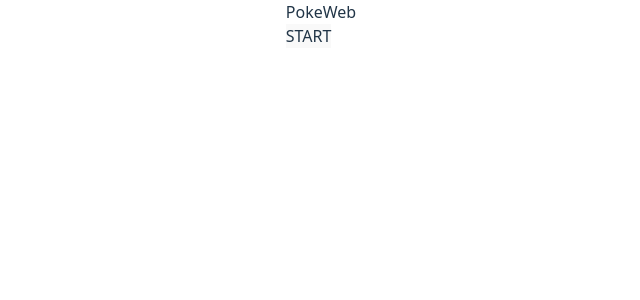
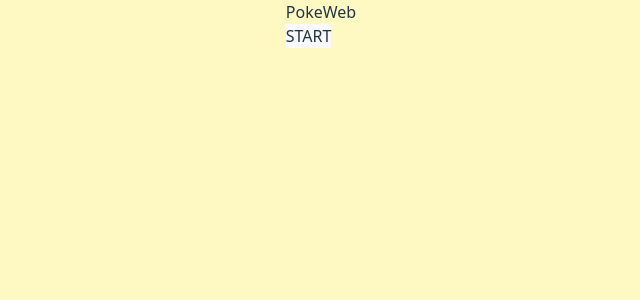
Before and after one commit to isidorabecker/pokeProject, a React (Vite) app in the folder pokeProject/: page / in a window 1280 px wide. Shown: the top 300 px of the page, without its empty margins (319-959 px from the left). Built offline with nearby package versions, Linux system fonts and the light colour scheme.

Commit message:
feature(src/main.tsx): CHANGE background color

```diff
--- a/pokeProject/src/main.tsx
+++ b/pokeProject/src/main.tsx
@@ -8,7 +8,7 @@
 createRoot(document.getElementById('root') as HTMLElement).render(
   <React.StrictMode>
     <HelmetProvider>
-      <div className="h-screen w-screen flex-col items-center">
+      <div className="h-screen w-screen flex-col items-center bg-yellow-100">
         <ApplicationRouter />
       </div>
       <ToastContainer />
```
